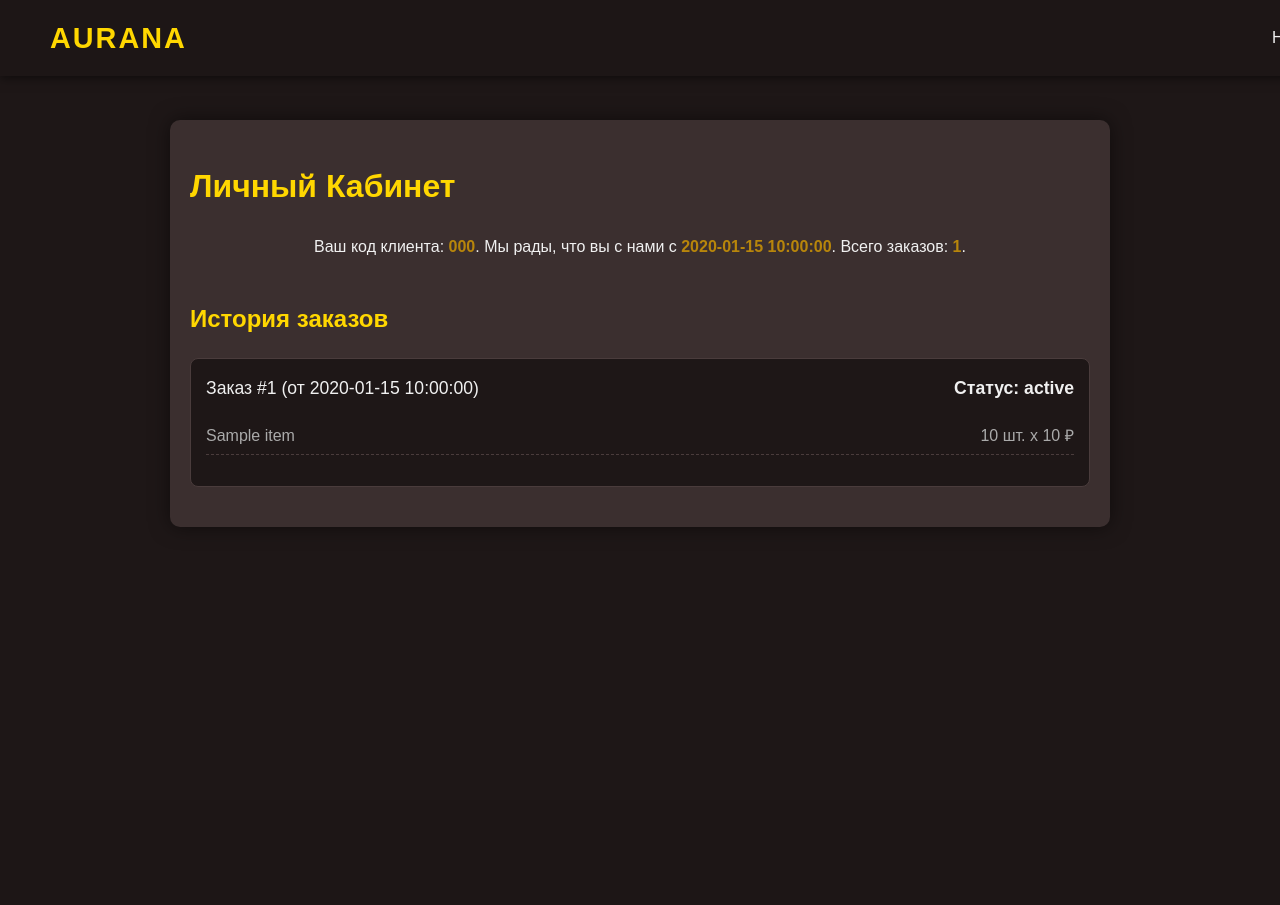
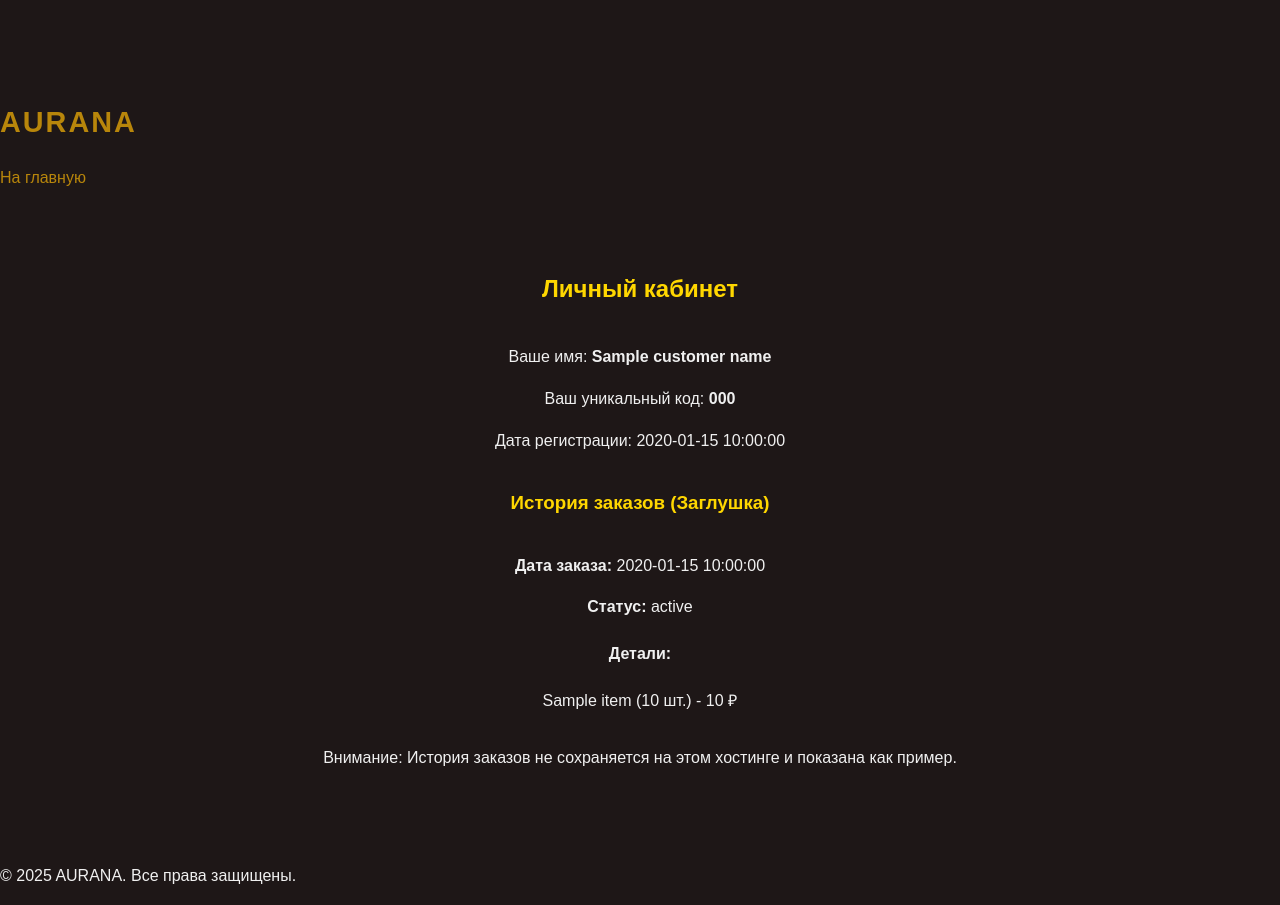
Before and after one commit to tsstish/aurana-chocolate-website, a Flask app: template templates/profile.html in a window 1280 px wide. Before the commit the page ends 527 px from the top, so only its background shows below. Run offline with Flask 3, Linux system fonts and the light colour scheme; the template is opened without the code that fills it: most values are stand-ins (such as "Sample title", 1, 10 or a date in 2020).

Commit message:
ФИНАЛЬНЫЙ ФИКС ЛК: Защищенный app.py и добавлен шаблон profile.html для устранения 500-й ошибки.

```diff
--- a/templates/profile.html
+++ b/templates/profile.html
@@ -3,118 +3,56 @@
 <head>
     <meta charset="UTF-8">
     <meta name="viewport" content="width=device-width, initial-scale=1.0">
-    <title>Личный кабинет - Aurana</title>
-    <link rel="stylesheet" href="{{ url_for('static', filename='style.css') }}?v=9">
-    <style>
-        /* Стиль для контейнера Личного кабинета */
-        .container {
-            max-width: 900px;
-            margin: 40px auto;
-            padding: 20px;
-            background-color: var(--color-dark-secondary);
-            border-radius: 10px;
-            box-shadow: 0 0 20px rgba(0, 0, 0, 0.5);
-        }
-
-        .highlight {
-            color: var(--color-bronze);
-            font-weight: bold;
-        }
-
-        .order-history {
-            margin-top: 30px;
-        }
-
-        .order-card {
-            border: 1px solid var(--color-border);
-            padding: 15px;
-            margin-bottom: 20px;
-            border-radius: 8px;
-            background-color: var(--color-dark-primary);
-        }
-
-        .order-header {
-            display: flex;
-            justify-content: space-between;
-            margin-bottom: 10px;
-            font-size: 1.1em;
-            color: var(--color-gold-light);
-        }
-
-        .order-header span {
-            color: var(--color-text-light);
-        }
-
-        .order-status {
-            color: var(--color-bronze);
-            font-weight: bold;
-        }
-
-        .order-details ul {
-            list-style: none;
-            padding: 0;
-        }
-
-        .order-details li {
-            border-bottom: 1px dashed var(--color-border);
-            padding: 5px 0;
-            display: flex;
-            justify-content: space-between;
-            color: var(--color-text-dim);
-        }
-
-        @media (max-width: 600px) {
-             .container {
-                margin: 20px;
-                padding: 15px;
-            }
-        }
-    </style>
+    <title>Личный кабинет | AURANA</title>
+    <link rel="stylesheet" href="{{ url_for('static', filename='style.css') }}?v=15">
 </head>
-
 <body>
-    <header class="header">
-        <a href="{{ url_for('index') }}" class="logo">AURANA</a>
+    <header class="main-header">
+        <div class="header-content">
+            <h1 class="logo"><a href="{{ url_for('index') }}">AURANA</a></h1>
             <nav>
-            <a href="{{ url_for('index') }}#catalog">На сайт</a>
+                <a href="{{ url_for('index') }}">На главную</a>
             </nav>
+        </div>
     </header>
 
-    <div class="container">
-        <h1>Личный Кабинет</h1>
-        <p style="text-align: center; margin-bottom: 40px;">
-            Ваш код клиента: <span class="highlight">{{ code }}</span>.
-            Мы рады, что вы с нами с <span class="highlight">{{ registration_date }}</span>.
-            Всего заказов: <span class="highlight">{{ orders | length }}</span>.
-        </p>
+    <main class="profile-main">
+        <section class="section profile-section">
+            <h2>Личный кабинет</h2>
 
-        <div class="order-history">
-            <h2>История заказов</h2>
+            <div class="client-info">
+                <p>Ваше имя: <strong>{{ customer_name }}</strong></p>
+                <p>Ваш уникальный код: <strong>{{ code }}</strong></p>
+                <p>Дата регистрации: {{ registration_date }}</p>
+            </div>
+
+            <h3>История заказов (Заглушка)</h3>
 
             {% if orders %}
+                <div class="orders-list">
                     {% for order in orders %}
                         <div class="order-card">
-                    <div class="order-header">
-                        <span>Заказ #{{ loop.index }} (от {{ order.order_date }})</span>
-                        <span class="order-status">Статус: {{ order.status }}</span>
-                    </div>
-                    <div class="order-details">
-                        <ul>
+                            <p><strong>Дата заказа:</strong> {{ order.order_date }}</p>
+                            <p><strong>Статус:</strong> {{ order.status }}</p>
+                            <div class="order-items">
+                                <h4>Детали:</h4>
                                 {% for item in order.items %}
-                                <li>
-                                    <span>{{ item.name }}</span>
-                                    <span>{{ item.qty }} шт. x {{ item.price }} ₽</span>
-                                </li>
+                                    <p>{{ item.name }} ({{ item.qty }} шт.) - {{ item.price | int }} ₽</p>
                                 {% endfor %}
-                        </ul>
                             </div>
                         </div>
                     {% endfor %}
+                </div>
+                <p class="warning-text">Внимание: История заказов не сохраняется на этом хостинге и показана как пример.</p>
             {% else %}
-                <p style="text-align: center; color: var(--color-text-dim);">У вас пока нет оформленных заказов.</p>
+                <p>У вас пока нет оформленных заказов.</p>
             {% endif %}
 
-        </div>
-    </div>
+        </section>
+    </main>
+
+    <footer>
+        <p>&copy; 2025 AURANA. Все права защищены.</p>
+    </footer>
 </body>
 </html>
```
Lines whose indentation alone changed are shown as unchanged.
